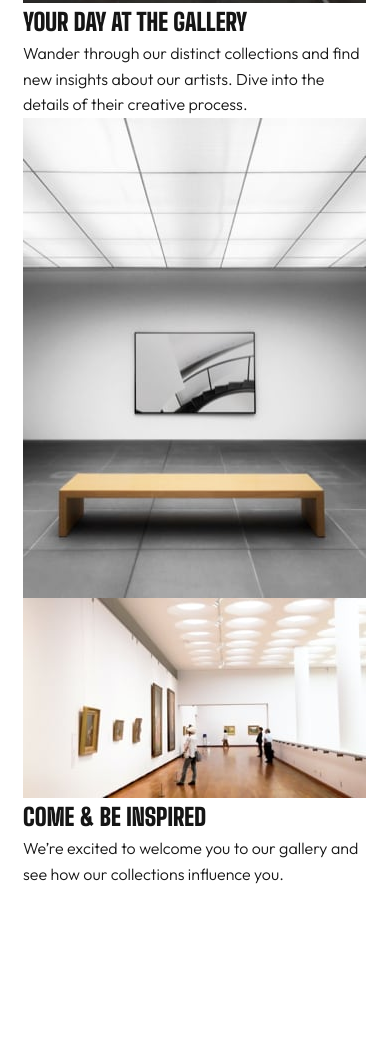
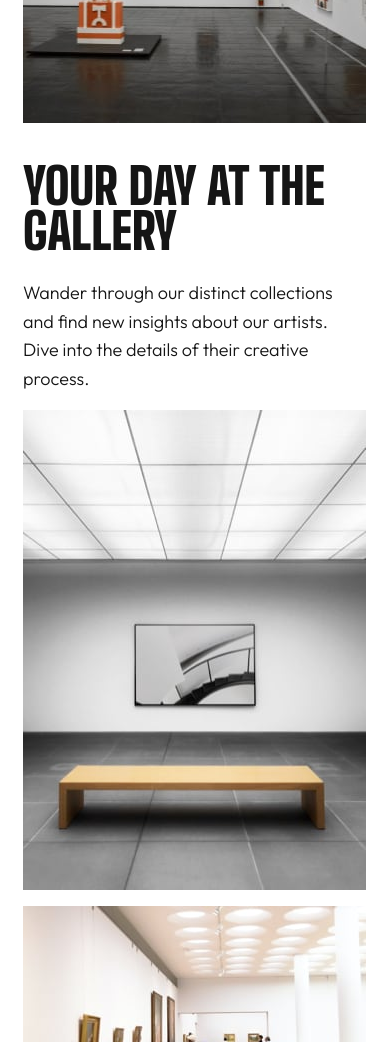
Before and after one commit to MattPahuta/art-gallery-website, a plain HTML site: page index.html in a window 390 px wide. Shown: the part 958-2000 px from the top of the page. Before the commit the page ends 1846 px from the top, so only its background shows below. Drawn offline with Linux system fonts and the light colour scheme.

Commit message:
Add grid-gallery mobile styles and update markup

```diff
--- a/css/styles.css
+++ b/css/styles.css
@@ -19,19 +19,19 @@
 
 
   /* font sizes */
-  /* Heading (XL) - 96px/88px line space */
+  /* Heading (XL) - 96px/88px line height */
   --fs-800: 6rem;
-  /* Heading (L) - 70px/70px line space */
+  /* Heading (L) - 70px/70px line height */
   --fs-700: 4.375rem;
-  /* Heading (M) - 60px/50px line space */
+  /* Heading (M) - 60px/50px line height */
   --fs-600: 3.75rem;
-  /* Heading (S) - 50px */
+  /* Heading (S) - 50px/45px */
   --fs-550: 3.125rem;
-  /* Heading (S) - 36px/36px line space */
+  /* Heading (S) - 36px/36px line height */
   --fs-500: 2.25rem;
-  /* Body (M) - 22px/32px line space */
+  /* Body (M) - 22px/32px line */
   --fs-400: 1.375rem;
-  /* Body (S) - 18px/28px line space */
+  /* Body (S) - 18px/28px line  */
   --fs-300: 1.125rem;
 }
 
@@ -116,13 +116,32 @@ select {
   position: relative;
 }
 
+.inverse {
+  background-color: var(--clr-black);
+  color: var(--clr-white);
+}
+
 /* Typography */
 
 h1, h2, h3, h4 {
   font-family: var(--ff-heading);
   text-transform: uppercase;
+  line-height: 0.9;
 }
 
+h2 {
+  font-size: var(--fs-550);
+  padding: .5em 0;
+}
+
+p {
+  font-size: var(--fs-300);
+}
+
+/* placeholder width value */
+@media (min-width: 42em) {
+
+}
 
 /* Components */
 
@@ -200,8 +219,67 @@ h1, h2, h3, h4 {
   gap: 2rem;
 }
 
-.hero-text-small p {
+/* .hero-text-small p {
   font-size: var(--fs-300);
+} */
+
+/* Gallery Grid Styles */
+
+/* .gallery-grid {
+  gap: 1rem;
+  grid-template-columns: repeat(auto-fit, minmax(18rem, 1fr));
+
+} */
+
+.gallery-grid {
+	padding-top: 7.5rem;
+	padding-bottom: 7.5rem;
+	gap: 1rem;
+	grid:
+    "grid-pic-1"
+    "grid-text-1"
+    "grid-pic-2"
+    "grid-pic-3"
+    "grid-text-2";
+}
+
+
+.grid-pic-1 {
+  grid-area: grid-pic-1;
+}
+
+.grid-pic-2 {
+  grid-area: grid-pic-2;
+}
+
+.grid-pic-3 {
+  grid-area: grid-pic-3;
+}
+
+.grid-text-1 {
+  flex-direction: column;
+  grid-area: grid-text-1;
+}
+
+.grid-text-1 {
+  grid-area: grid-text-1;
+}
+
+.grid-text-2 {
+  grid-area: grid-text-2;
+  padding: 3rem 1.5rem;
+}
+
+.grid-text-2 h2 {
+  padding-top: 0;
+}
+
+.grid-text__inner {
+  flex-direction: column;
+}
+
+@media (min-width: 42em) {
+
 }
 
 
--- a/index.html
+++ b/index.html
@@ -7,7 +7,7 @@
   <link rel="preconnect" href="https://fonts.googleapis.com">
   <link rel="preconnect" href="https://fonts.gstatic.com" crossorigin>
   <link href="https://fonts.googleapis.com/css2?family=Big+Shoulders+Display:wght@900&family=Outfit:wght@300&display=swap" rel="stylesheet">
-  <link rel="stylesheet" href="css/normalize.css">
+  <!-- <link rel="stylesheet" href="css/normalize.css"> -->
   <link rel="stylesheet" href="css/styles.css">
   <title>Frontend Mentor | Art gallery website</title>
 </head>
@@ -31,8 +31,7 @@
           <div class="flex hero-text">
             <h1>Modern<br> Art Gallery</h1>
             <div class="flex hero-text-small">
-              <p>The arts in the collection of the Modern Art Gallery all started
-                from a spark of inspiration. Will these pieces inspire you? Visit
+              <p>The arts in the collection of the Modern Art Gallery all started from a spark of inspiration. Will these pieces inspire you? Visit
                 us and find out.</p>
               <a href="#" class="button">Our location </a>
             </div>
@@ -46,35 +45,39 @@
   <main>
     <section class="grid container gallery-grid">
 
-      <div class="gallery-grid-item">
+      <div class="grid-pic-1">
         <img src="assets/mobile/image-grid-1.jpg" alt="Interior of art gallery">
       </div>
 
-      <div class="gallery-grid-item">
-        <h2>Your day at the gallery</h2>
-        <p>Wander through our distinct collections and find new insights about
-        our artists. Dive into the details of their creative process.</p>
+      <div class="grid-text-1 flex">
+        <div class="grid-text__inner flex">
+          <h2>Your day at the gallery</h2>
+          <p>Wander through our distinct collections and find new insights about our artists. Dive into the details of their creative process.</p>
+        </div>
+
       </div>
 
-      <div class="gallery-grid-item">
+      <div class="grid-pic-2 gal-grid-item">
         <img src="assets/mobile/image-grid-2.jpg" alt="Art on gallery wall in front of empty bench">
       </div>
 
-      <div class="gallery-grid-item">
+      <div class="grid-pic-3 gal-grid-item">
         <img src="assets/mobile/image-grid-3.jpg" alt="Several art gallery visitors admiring paintings on a wall">
       </div>
 
-      <div class="gallery-grid-item">
-        <h2>Come &amp; be inspired</h2>
-        <p>We’re excited to welcome you to our gallery and see how our collections
-        influence you.</p>
+      <div class="grid-text-2 flex inverse">
+        <div class="grid-text__inner flex">
+          <h2>Come &amp; be inspired</h2>
+          <p>We’re excited to welcome you to our gallery and see how our collections influence you.</p>
+        </div>
+
       </div>
 
     </section>
 
   </main>
 
-  <!-- <footer>
+  <!-- <footer class="inverse">
     <div class="container">
       <div class="flex footer-content">
         <h3>Modern Art Gallery</h3>
```
